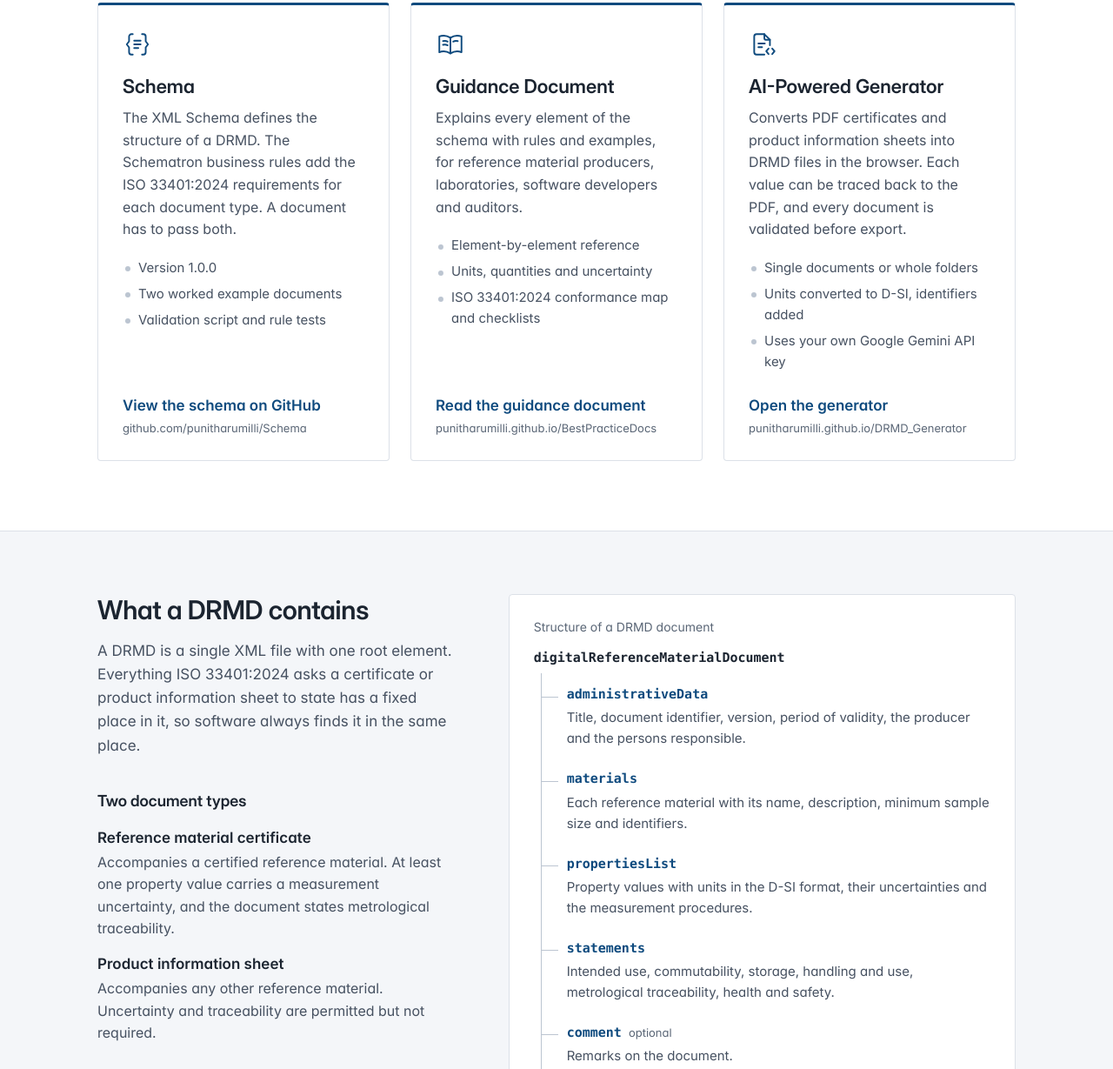
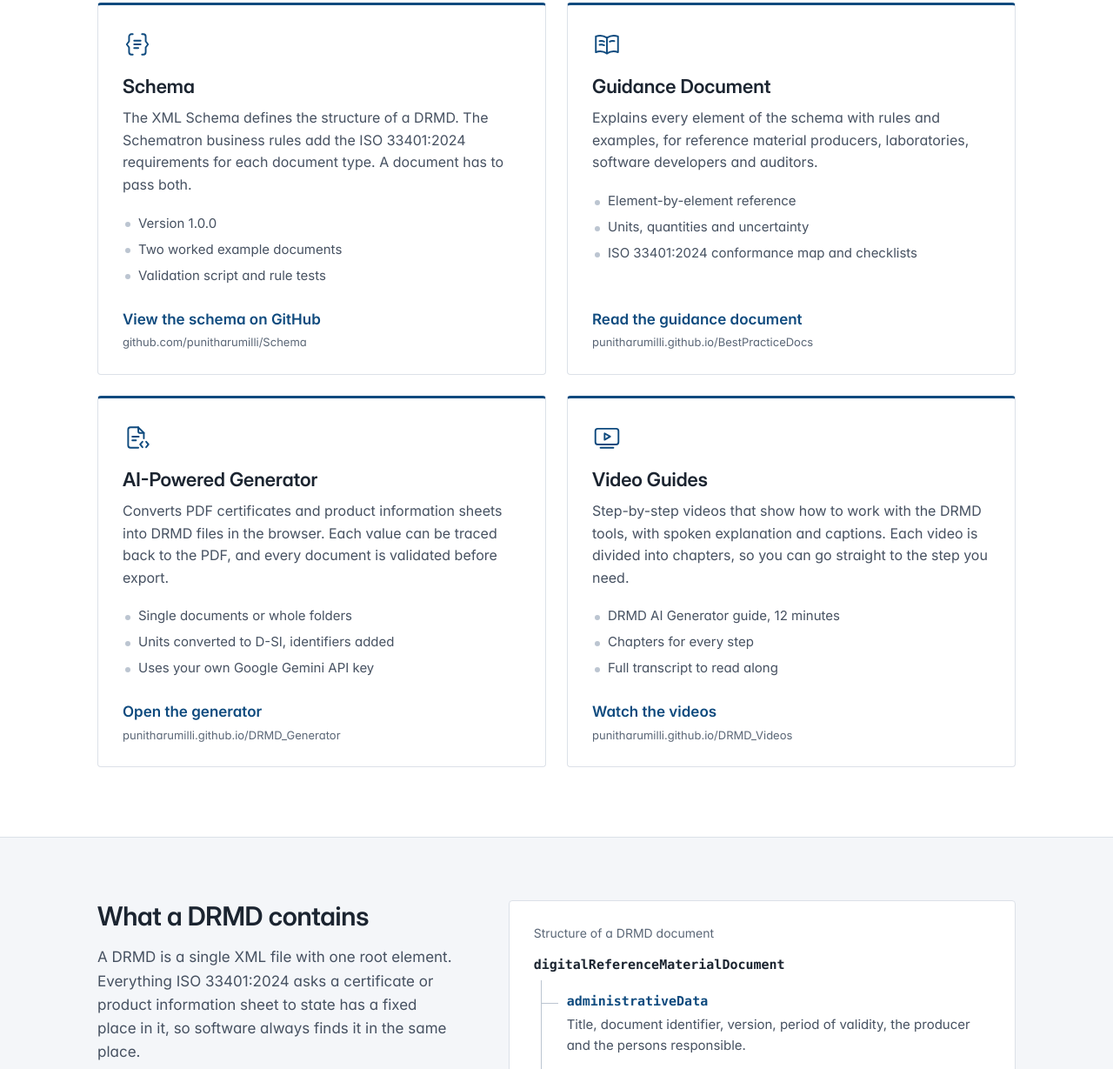
Before and after one commit to punitharumilli/DRMD, a plain HTML site: page index.html in a window 1280 px wide. Shown: the part 529-1758 px from the top of the page at 87% size. Drawn offline with Linux system fonts and the light colour scheme.

Commit message:
Use the DRMD logo and add the video guides

```diff
--- a/index.html
+++ b/index.html
@@ -11,8 +11,8 @@
 <meta property="og:type" content="website">
 <meta property="og:title" content="Digital Reference Material Document (DRMD)">
 <meta property="og:description" content="An XML format for reference material certificates and product information sheets, aligned with ISO 33401:2024.">
-<link rel="icon" href="assets/favicon.svg" type="image/svg+xml">
 <link rel="icon" href="assets/favicon-32.png" sizes="32x32" type="image/png">
+<link rel="icon" href="assets/favicon-64.png" sizes="64x64" type="image/png">
 <link rel="apple-touch-icon" href="assets/apple-touch-icon.png">
 <link rel="preload" href="assets/fonts/Inter-Regular.woff2" as="font" type="font/woff2" crossorigin>
 <link rel="preload" href="assets/fonts/InterDisplay-SemiBold.woff2" as="font" type="font/woff2" crossorigin>
@@ -64,7 +64,7 @@ code{font-family:var(--mono)}
 .brand__rule{width:1px;height:40px;background:var(--line)}
 .brand__drmd{display:flex;align-items:center;gap:12px;color:var(--text);text-decoration:none;min-width:0}
 .brand__drmd:hover{color:var(--text)}
-.brand__mark{height:40px;width:auto}
+.brand__mark{height:44px;width:auto}
 .brand__text{display:flex;flex-direction:column;line-height:1.15;min-width:0}
 .brand__name{font-family:var(--display);font-weight:700;font-size:1.25rem;letter-spacing:.01em}
 .brand__full{font-size:.8125rem;color:var(--text-3);white-space:nowrap}
@@ -82,7 +82,7 @@ code{font-family:var(--mono)}
 /* Resources */
 .resources{padding-block:16px 80px}
 .resources__title{font-size:1.25rem;text-align:center}
-.boxes{display:grid;grid-template-columns:repeat(3,minmax(0,1fr));gap:24px;margin-top:20px}
+.boxes{display:grid;grid-template-columns:repeat(2,minmax(0,1fr));gap:24px;margin-top:20px}
 .box{position:relative;display:flex;flex-direction:column;background:#fff;border:1px solid var(--line);border-top:3px solid var(--blue);border-radius:4px;padding:28px 28px 26px}
 .box:hover{border-color:var(--blue)}
 .box:focus-within{outline:3px solid var(--blue);outline-offset:3px}
@@ -153,12 +153,12 @@ code{font-family:var(--mono)}
 .nw{white-space:nowrap}
 
 @media (max-width:1000px){
-  .boxes{grid-template-columns:minmax(0,1fr)}
   .about__grid{grid-template-columns:minmax(0,1fr);gap:40px}
   .example__grid{grid-template-columns:minmax(0,1fr)}
 }
 @media (max-width:760px){
   .nav{display:none}
+  .boxes{grid-template-columns:minmax(0,1fr)}
 }
 @media (max-width:640px){
   :root{--gutter:16px}
@@ -166,7 +166,7 @@ code{font-family:var(--mono)}
   .masthead__inner{min-height:64px}
   .brand{gap:14px}
   .brand__bam img{height:36px}
-  .brand__mark{height:32px}
+  .brand__mark{height:34px}
   .brand__rule{height:32px}
   .brand__full{display:none}
   .intro{padding-block:40px 28px}
@@ -200,7 +200,7 @@ code{font-family:var(--mono)}
       </a>
       <span class="brand__rule" aria-hidden="true"></span>
       <a class="brand__drmd" href="#top">
-        <img class="brand__mark" src="assets/drmd-logo.svg" width="62" height="40" alt="">
+        <img class="brand__mark" src="assets/drmd-logo.png" width="72" height="44" alt="">
         <span class="brand__text">
           <span class="brand__name">DRMD</span>
           <span class="brand__full">Digital Reference Material Document</span>
@@ -221,7 +221,7 @@ code{font-family:var(--mono)}
       <h1>Digital Reference Material Document (DRMD)</h1>
       <div class="intro__text">
         <p>The DRMD is an XML format for the documents that accompany a reference material: certificates and product information sheets. Its content follows ISO&nbsp;33401:2024, so that certified values, uncertainties and statements can be read and checked by software.</p>
-        <p>The DRMD is developed at the Bundesanstalt für Materialforschung <span class="nw">und -prüfung</span> (BAM). The schema, the guidance document and the generator are openly available for everyone to use.</p>
+        <p>The DRMD is developed at the Bundesanstalt für Materialforschung <span class="nw">und -prüfung</span> (BAM). The schema, the guidance document, the generator and the video guides are openly available for everyone to use.</p>
       </div>
     </div>
   </section>
@@ -272,6 +272,21 @@ code{font-family:var(--mono)}
           <div class="box__foot">
             <p class="box__action">Open the generator</p>
             <p class="box__host">punitharumilli.github.io/DRMD_Generator</p>
+          </div>
+        </article>
+
+        <article class="box">
+          <svg class="box__icon" viewBox="0 0 32 32" fill="none" stroke="currentColor" stroke-width="1.8" stroke-linecap="round" stroke-linejoin="round" aria-hidden="true"><rect x="3.5" y="6.5" width="25" height="17" rx="2.5"/><path d="M13.5 11.5v7l6-3.5z"/><path d="M9 27h14"/></svg>
+          <h3 class="box__title"><a class="box__link" href="https://punitharumilli.github.io/DRMD_Videos/">Video Guides</a></h3>
+          <p class="box__desc">Step-by-step videos that show how to work with the DRMD tools, with spoken explanation and captions. Each video is divided into chapters, so you can go straight to the step you need.</p>
+          <ul class="box__list">
+            <li>DRMD AI Generator guide, 12 minutes</li>
+            <li>Chapters for every step</li>
+            <li>Full transcript to read along</li>
+          </ul>
+          <div class="box__foot">
+            <p class="box__action">Watch the videos</p>
+            <p class="box__host">punitharumilli.github.io/DRMD_Videos</p>
           </div>
         </article>
       </div>
```
Also changed, not shown: assets/apple-touch-icon.png, assets/drmd-logo.png (added), assets/drmd-logo.svg (deleted), assets/favicon-32.png, assets/favicon-64.png (added), assets/favicon.svg (deleted), 1 other file.
